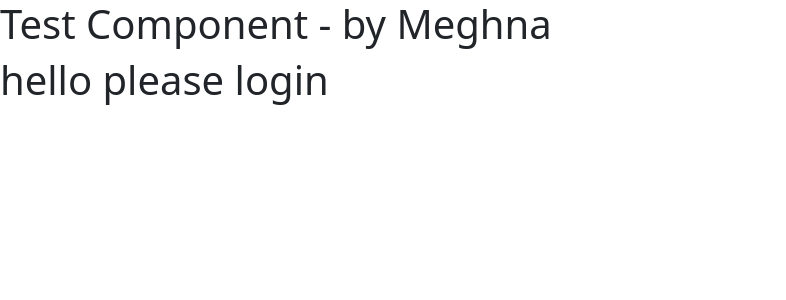
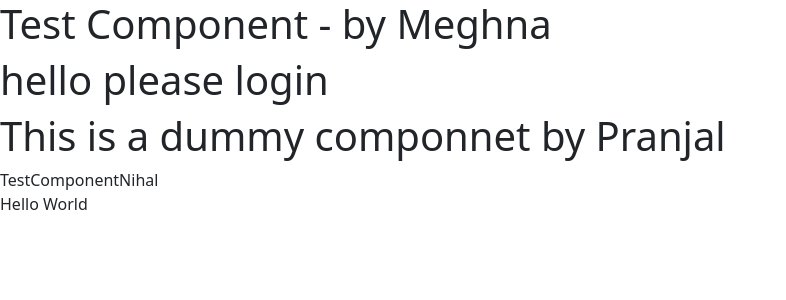
Before and after one commit to nihal-gl/JobPortal_Capstone, a React (Create React App) app in the folder jobseekers.com/: page / in a window 1280 px wide. Shown: the top 300 px of the page, without its empty margins (0-786 px from the left). Built offline with nearby package versions, Linux system fonts and the light colour scheme.

Commit message:
intigrated components

```diff
--- a/jobseekers.com/src/App.js
+++ b/jobseekers.com/src/App.js
@@ -1,5 +1,9 @@
 import TestComponent from './TestComponent';
+
 import Login from './login';
+import PranjalDummyComp from './PranjalDummyComp';
+import TestComponentNihal from './TestComponentNihal'
+import Shashwatcomponent from './ShashwatComponent/Shashwatcomponent';
 
 function App() {
   return (
@@ -7,6 +11,9 @@ function App() {
       {/* RENDER YOU COMPONENT HERE */}
       <TestComponent></TestComponent>
       <Login></Login>
+      <PranjalDummyComp></PranjalDummyComp>
+      <TestComponentNihal></TestComponentNihal>
+      <Shashwatcomponent></Shashwatcomponent>
     </div>
   );
 }
```
